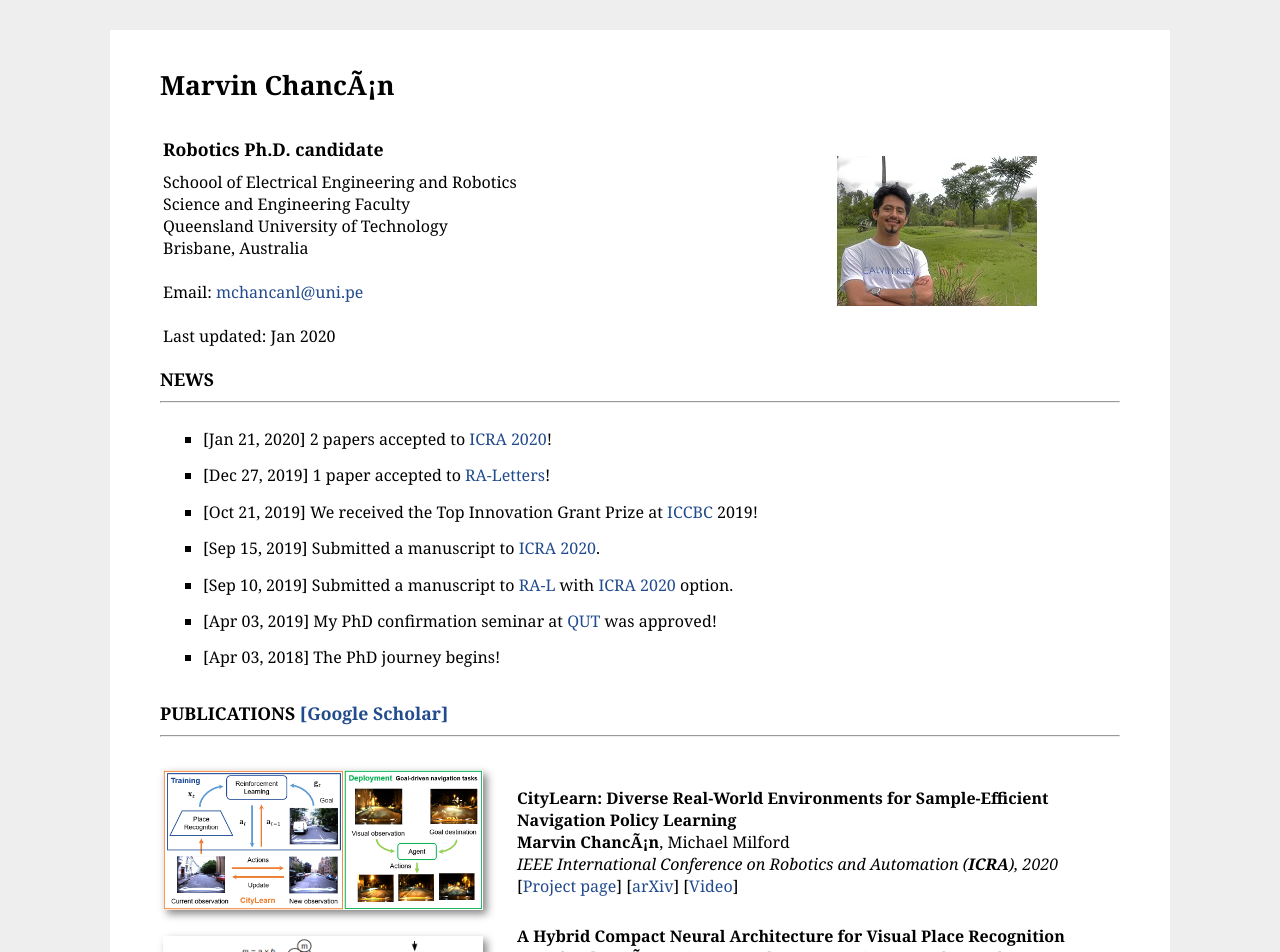
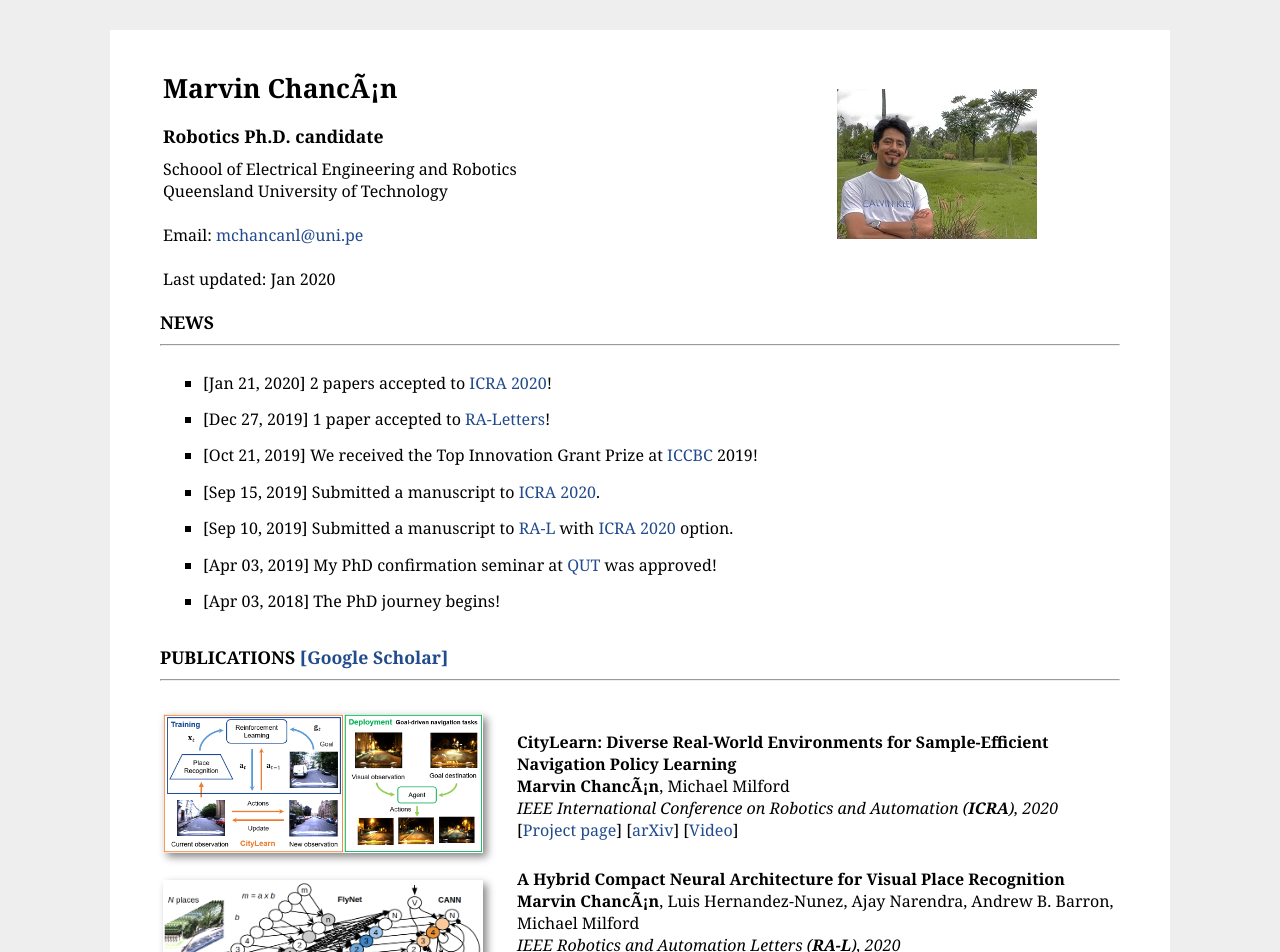
Before and after one commit to mchancan/mchancan.github.io, a Jekyll site: the page built from index.html, in a window 1280 px wide. Shown: the top 952 px of the page. Built offline with Jekyll 4.4.1, drawn with Linux system fonts in a browser that asks for light colours.

Commit message:
Update index.html

```diff
--- a/index.html
+++ b/index.html
@@ -3,15 +3,13 @@ layout: default
 title: MV
 ---
 
-<h1>Marvin Chancán</h1>
 <table>
 	<tr>
 		<td width="670">
+			<h1>Marvin Chancán</h1>
 			<h3>Robotics Ph.D. candidate</h3>
 			Schoool of Electrical Engineering and Robotics </br>
-			Science and Engineering Faculty </br>
 			Queensland University of Technology </br>
-			Brisbane, Australia </br>
 			</br>
 			Email: <a href="mailto:mchancanl@uni.pe">mchancanl@uni.pe</a><br>
 			</br>
```
